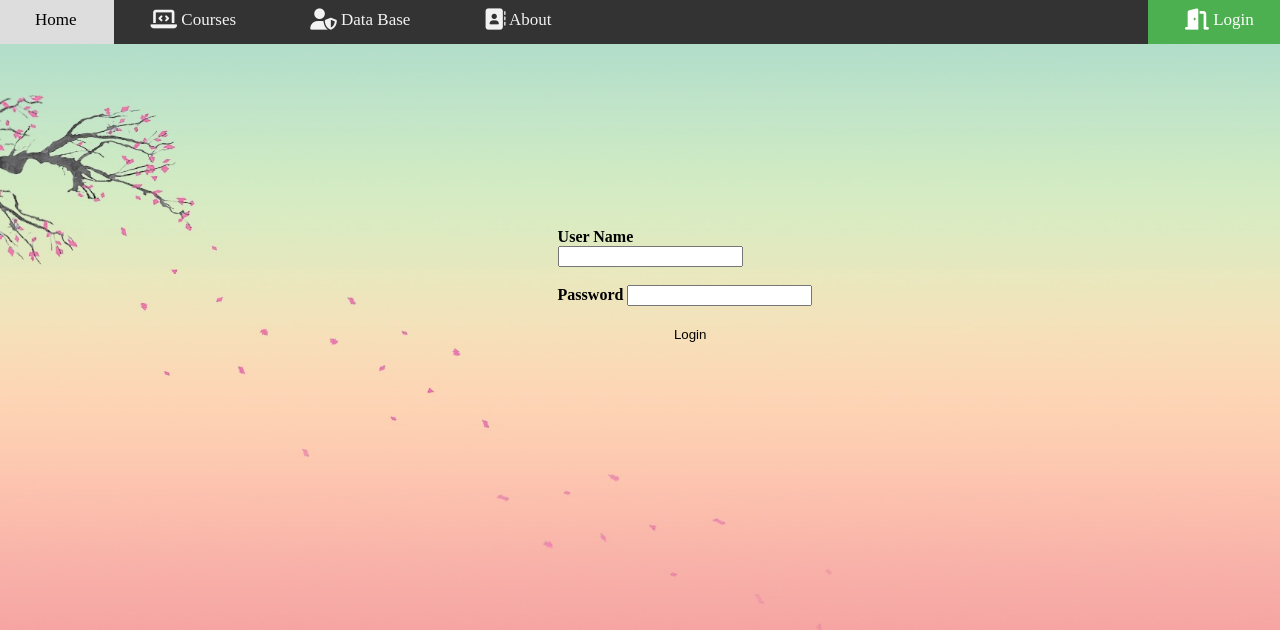
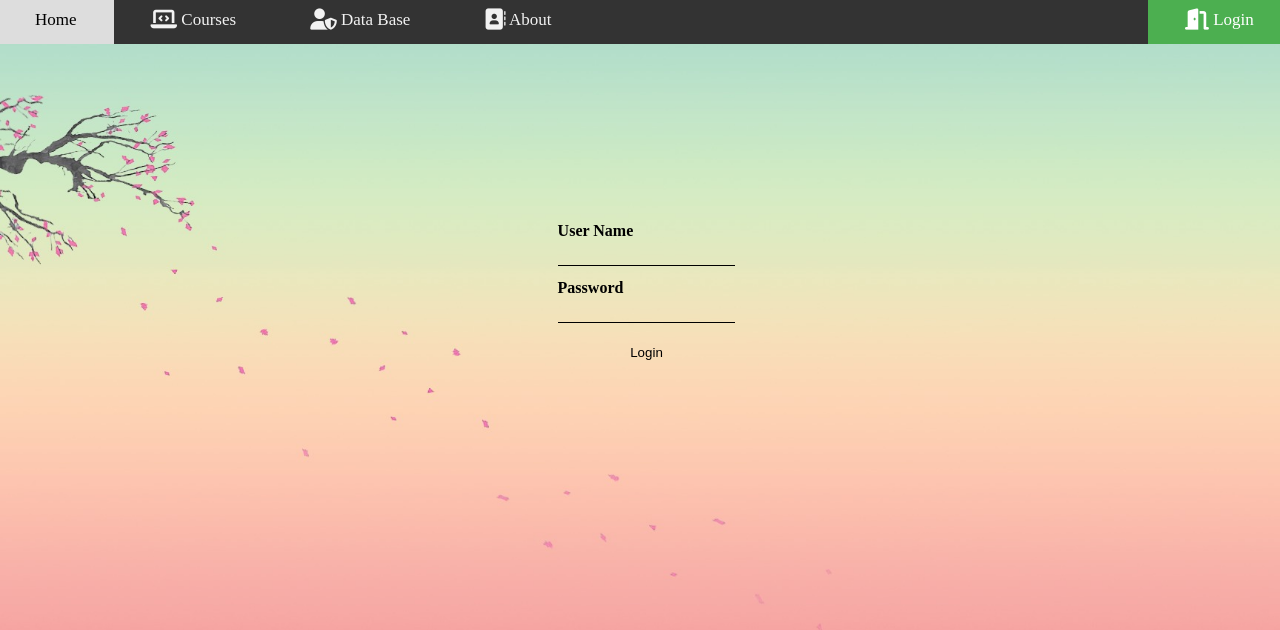
Before and after one commit to john-s21/Django-Web-App, a Django app: page /home/login.html in a window 1280 px wide. Shown: the top 630 px of the page. Run offline with Django 3.2, Linux system fonts and the light colour scheme; some libraries are stand-ins or nearby versions.

Commit message:
perfect login UI

```diff
--- a/enroll/static/CSS/main.css
+++ b/enroll/static/CSS/main.css
@@ -123,8 +123,8 @@ table{
         padding: 20px 9px 5px 8px;
         background-color: transparent;
         color:black;
-        height: 140px;
-        width: 260px;
+        height: 155px;
+        width: 180px;
         border-color: transparent;
         text-align: left;
 }
@@ -148,13 +148,46 @@ table{
             background-color: transparent;
             border-radius: 5px;
             position: relative;
-            left: 40%;
-            width: 22%;
+            left: 37%;
+            width: 24%;
             height: 15%;
 }
 
-button.b4:hover {
+.button:hover {
         background-color: black;
         color: white;
         box-shadow: 0 1px 8px 1.5px green;
 }
+
+button.b4:hover{
+        background-color: black;
+        color: white;
+        box-shadow: 0 1px 8px 1.5px green;
+}
+
+button.b4:focus{
+        background-color: black;
+        color: white;
+        box-shadow: 0 1px 8px 1.5px green;
+}
+
+.block label {
+        display: inline-block;
+        width: 80px;
+        text-align: left;
+        position: relative;
+        margin-top: -3%;
+}
+
+#in01 {
+        padding: 10 0 0 0;
+        border: none;
+        border-bottom: 1px solid black;
+        background-color: transparent;
+}
+
+#in01:focus {
+        border-bottom: 2px solid #4CAF50;
+        outline: none;
+
+}
--- a/enroll/static/JS/main.js
+++ b/enroll/static/JS/main.js
@@ -1,7 +1,7 @@
-//function con()
-//    {
-//        alert("button testing");
-//    }
+function con()
+    {
+        alert("button testing");
+    }
 
 function conf()
 {
--- a/enroll/templates/contact.html
+++ b/enroll/templates/contact.html
@@ -12,7 +12,7 @@
             <br>
             <br>
             <button class="button b2" onclick="con()" value="bt">TEST BUTTON</button><br><br><br>
-            <input class="button b3" type="button" name="button-1" value="TEST BUTTON 2" onclick="con()">
+            <input type="button" class="button b3"  name="button-1" value="TEST BUTTON 2" onclick="con()">
             <br><br><br>
             <input type="button" class="button b5" onclick="con()" value="TEST BUTTON 3">
         </center>
--- a/enroll/templates/index.html
+++ b/enroll/templates/index.html
@@ -16,8 +16,8 @@
                     <a class="active" href="{% url 'contact' %}" title="About Us">
                         <i class="fas fa-address-book fa-lg" title="About Us"></i> About</a>
                     {% if user.is_authenticated %}
-                        <a class="">Hello, {{user.username}}</a>
                         <a class="opp" id="bb" href="{% url 'logout' %}">Logout</a>
+                        <a class="opp">Hello, {{user.username}}</a>
                     {% else %}
                         <a class="opp" id="bb" href="{% url 'login' %}" title="Login">
                         <i class="fas fa-door-open fa-lg" title="Login"></i> Login</a>
--- a/enroll/templates/login.html
+++ b/enroll/templates/login.html
@@ -4,7 +4,7 @@
 <html lang="en">
     <head>
         <meta charset="UTF-8">
-        <title>User Authentication</title>
+        <title>Authentication</title>
     </head>
     <body>
         <center>
@@ -14,18 +14,22 @@
             <form method="POST" autocomplete="off">
                 {% csrf_token %}
                 <fieldset id="fieldset02">
-                    <label><b>User Name </b></label>
-                        <input id="in 01" type="text" placeholder="" name="un" required><br><br>
-                    <label><b>Password </b></label>
-                        <input id="in 02" type="password" placeholder="" name="pd" required><br><br>
+                    <div class="block">
+                        <label><b>User Name </b></label>
+                            <input type="text" id="in01" name="un" required><br><br>
+                    </div>
+                    <div class="block">
+                        <label><b>Password </b></label>
+                            <input type="password" id="in01" name="pd" required><br><br>
+                    </div>
                     <button class="button b4" type="submit">Login</button>
-                    {% for message in messages %}
-                    <center><p>{{message}}</p></center>
-                    {% endfor %}
+
                 </fieldset>
-
             </form>
         </div>
+              {% for message in messages %}
+                    <center><p>{{message}}</p></center>
+            {% endfor %}
         </center>
     </body>
 </html>
--- a/enroll/templates/records.html
+++ b/enroll/templates/records.html
@@ -1,7 +1,7 @@
 {% extends 'index.html' %}
 {% load static %}
 {% block content %}
-{% if user.is_authenticated %}
+{% if user.is_superuser %}
     <html>
         <head>
             <meta name="viewport" content="width=device-width, initial-scale=1">
--- a/enroll/views.py
+++ b/enroll/views.py
@@ -66,7 +66,7 @@ def log(request):
             print("----LOGIN SUCCESS----")
             return redirect('home')
         else:
-            messages.info(request, "Invalid Credentials!!")
+            messages.info(request, "Invalid Credentials")
             return redirect('login')
     else:
         return render(request, 'login.html')
```
Also changed, not shown: db.sqlite3.
